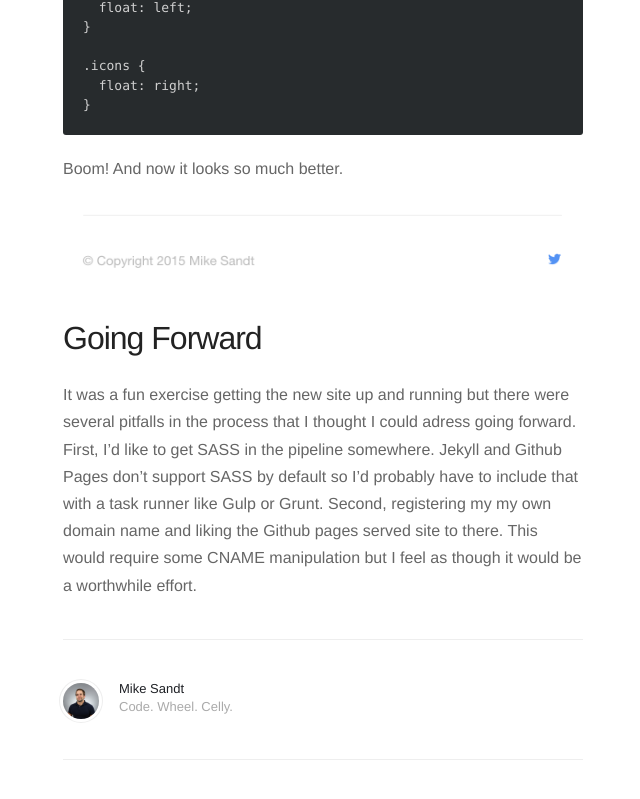
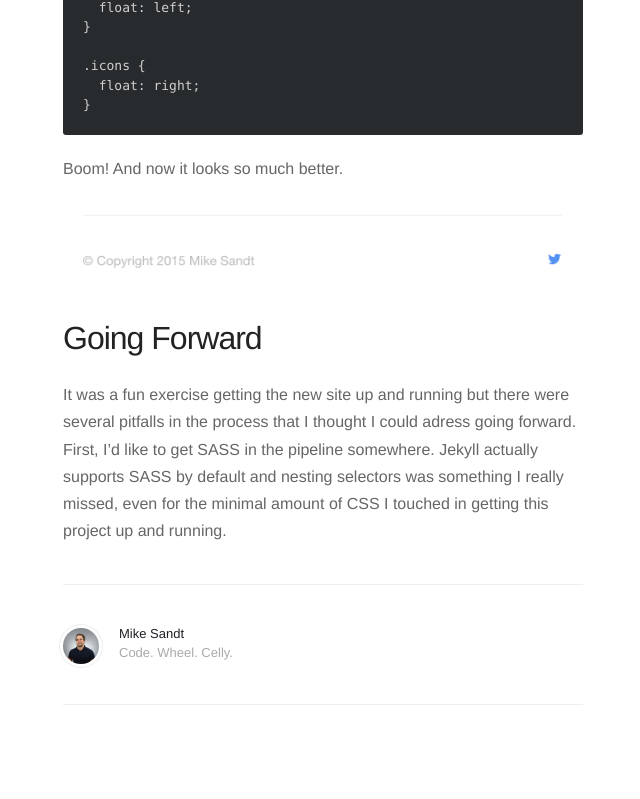
Before and after one commit to msandt3/msandt3.github.io, a Jekyll site: the page built from _posts/2015-07-12-blog-setup-and-basic-styling.markdown, in a window 1280 px wide and 900 px high, scrolled down 3053 px. Shown: the top 799 px of the window, without its empty margins (317-957 px from the left). Built offline with Jekyll 4.4.1, drawn with Linux system fonts in a browser that asks for light colours; nearby versions of some CDN libraries; Markdown is read by kramdown in place of the engine named in the settings.

Commit message:
Better post

```diff
--- a/_posts/2015-07-12-blog-setup-and-basic-styling.markdown
+++ b/_posts/2015-07-12-blog-setup-and-basic-styling.markdown
@@ -76,7 +76,7 @@ Boom! And now it looks so much better.
 
 # Going Forward
 
-It was a fun exercise getting the new site up and running but there were several pitfalls in the process that I thought I could adress going forward. First, I'd like to get SASS in the pipeline somewhere. Jekyll and Github Pages don't support SASS by default so I'd probably have to include that with a task runner like Gulp or Grunt. Second, registering my my own domain name and liking the Github pages served site to there. This would require some CNAME manipulation but I feel as though it would be a worthwhile effort.
+It was a fun exercise getting the new site up and running but there were several pitfalls in the process that I thought I could adress going forward. First, I'd like to get SASS in the pipeline somewhere. Jekyll actually supports SASS by default and nesting selectors was something I really missed, even for the minimal amount of CSS I touched in getting this project up and running.
 
 
 [old-site]: /assets/images/posts/old-personal-site.png
```
